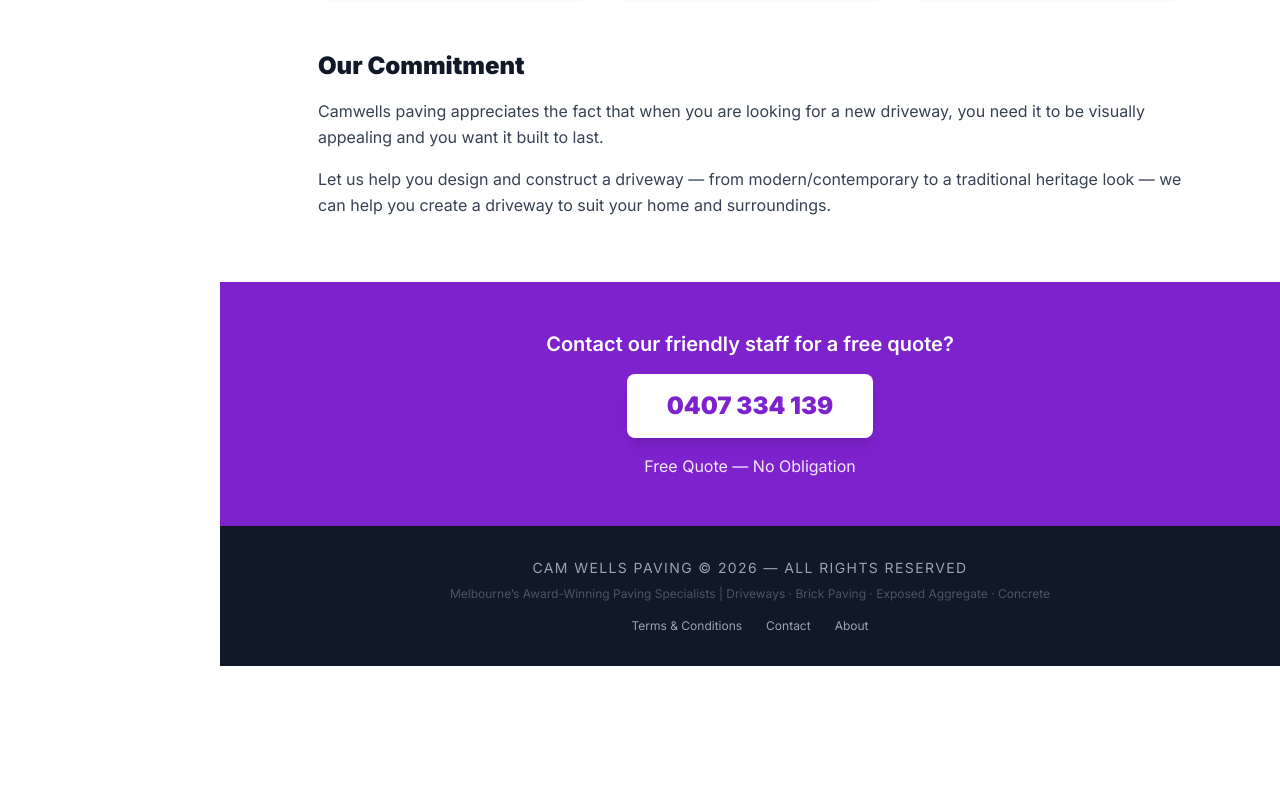
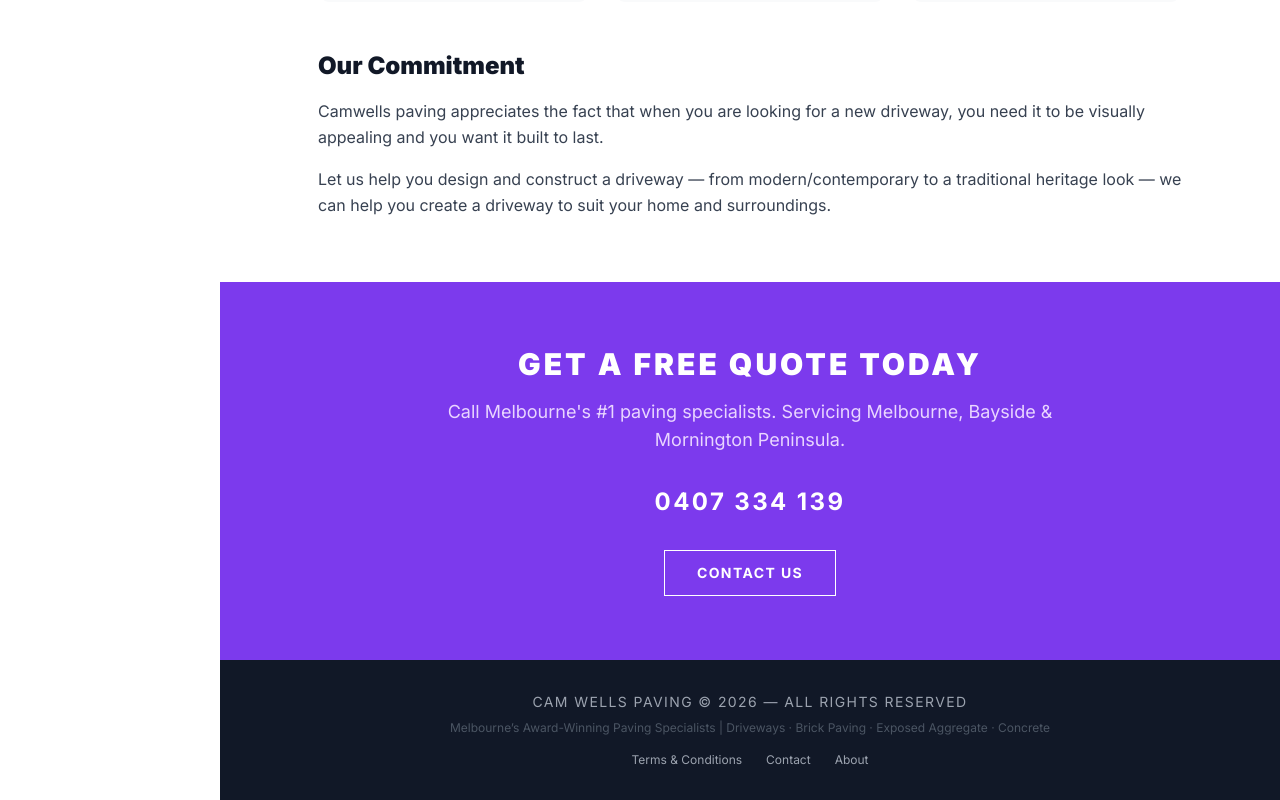
Before and after one commit to StrategyCentral/camwells-paving, a Next.js app: page /about-us in a window 1280 px wide. Shown: the part 949-1749 px from the top of the page. Before the commit the page ends 1615 px from the top, so only its background shows below. Built offline with nearby package versions, Linux system fonts and the light colour scheme.

Commit message:
feat: CTABanner with ghost button style

```diff
--- a/components/CTABanner.tsx
+++ b/components/CTABanner.tsx
@@ -1,11 +1,26 @@
-export default function CTABanner({ text = "Contact our friendly staff for a free quote?" }: { text?: string }) {
+import Link from 'next/link';
+
+interface CTABannerProps {
+  title?: string;
+  subtitle?: string;
+  buttonText?: string;
+  buttonHref?: string;
+}
+
+export default function CTABanner({
+  title = 'GET A FREE QUOTE TODAY',
+  subtitle = 'Call Melbourne\'s #1 paving specialists. Servicing Melbourne, Bayside & Mornington Peninsula.',
+  buttonText = 'CONTACT US',
+  buttonHref = '/contact-us/',
+}: CTABannerProps) {
   return (
-    <section className="bg-purple-700 py-12 text-center text-white">
-      <p className="text-xl font-semibold mb-4">{text}</p>
-      <a href="tel:0407334139" className="inline-block bg-white text-purple-700 font-black text-2xl py-4 px-10 rounded-lg hover:bg-gray-100 transition-colors shadow-lg">
-        0407 334 139
-      </a>
-      <p className="mt-4 text-purple-100">Free Quote — No Obligation</p>
+    <section className="py-16 px-6 text-center" style={{ background: '#7c3aed' }}>
+      <h2 className="text-3xl font-black tracking-widest uppercase text-white mb-4">{title}</h2>
+      <p className="text-purple-200 text-lg mb-8 max-w-2xl mx-auto">{subtitle}</p>
+      <p className="text-white text-2xl font-bold tracking-widest mb-8">
+        <a href="tel:0407334139" className="hover:text-purple-300 transition-colors">0407 334 139</a>
+      </p>
+      <Link href={buttonHref} className="btn-ghost">{buttonText}</Link>
     </section>
-  )
+  );
 }
```
